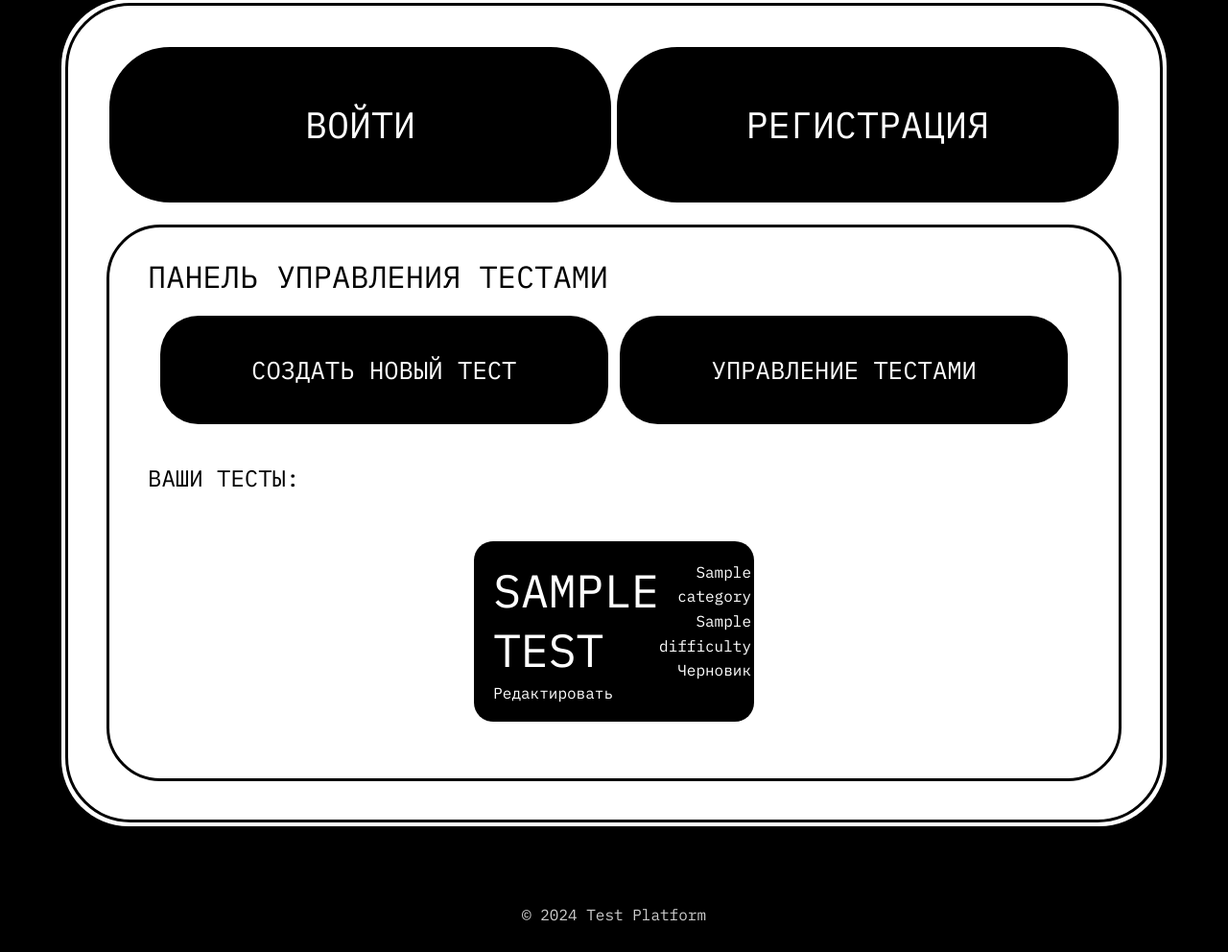
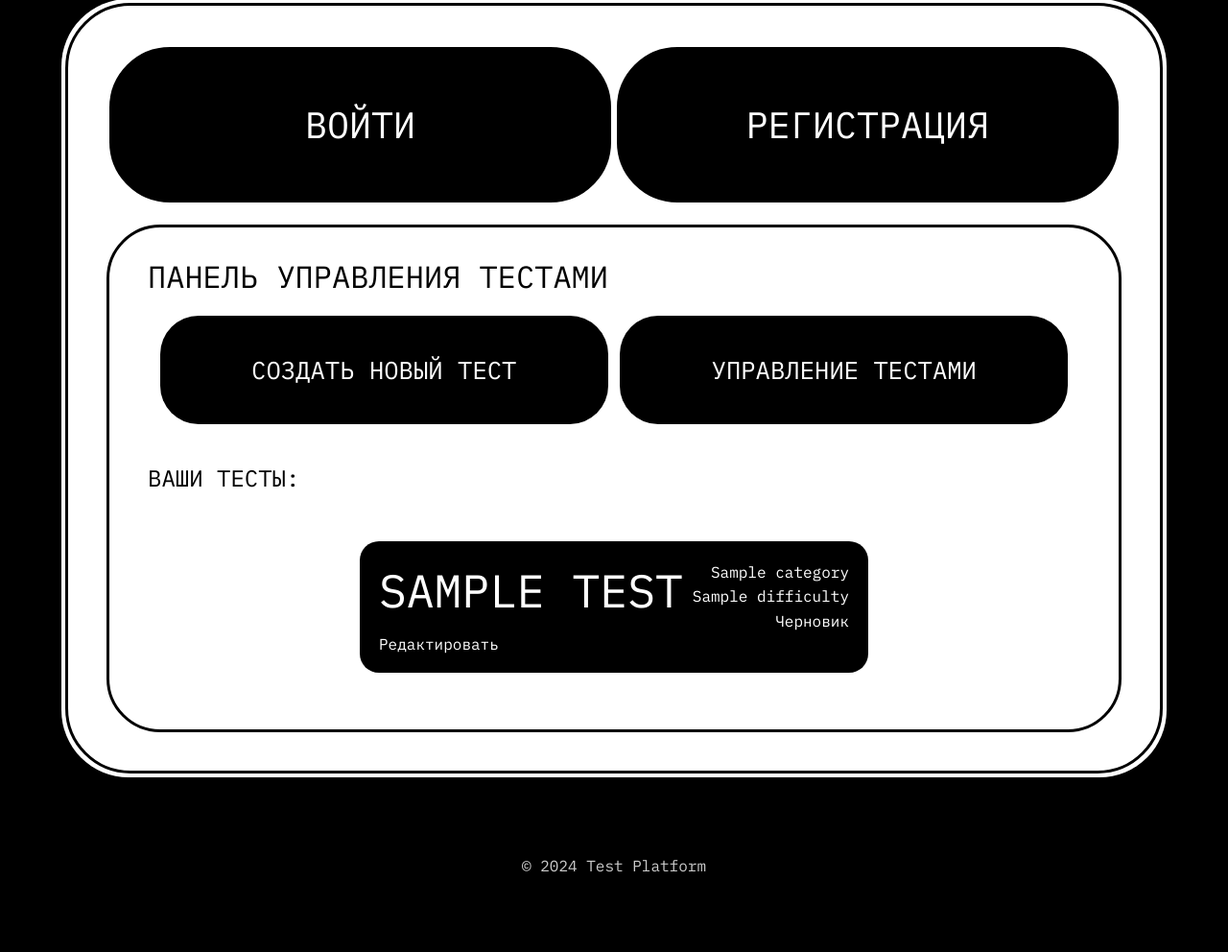
Before and after one commit to nelexey/remote-testing-system, a Django app: template rts/tester_panel/templates/tester_panel/panel.html in a window 1280 px wide. Shown: the part 65-1057 px from the top of the page at 96% size. After the commit the page ends 974 px from the top, so only its background shows below. Run offline with Django 5.2, Linux system fonts and the light colour scheme; the template is opened without the code that fills it: most values are stand-ins (such as "Sample title", 1, 10 or a date in 2020); data that the repository does not hold is empty.

Commit message:
Design improvements

```diff
--- a/rts/tester_panel/static/css/panel.css
+++ b/rts/tester_panel/static/css/panel.css
@@ -35,7 +35,7 @@
 }
 
 .panel-tests-flex-card {
-    width: 30%;
+    min-width: 30%;
     background-color: black;
     margin: 1%;
     border-radius: 20px;
@@ -63,4 +63,5 @@
 .panel-test-title {
     font-size: 3rem;
     text-transform: uppercase;
+    margin-right: 10px;
 }
```
Also changed, not shown: rts/tests/static/css/list.css (+1 -1 lines).
